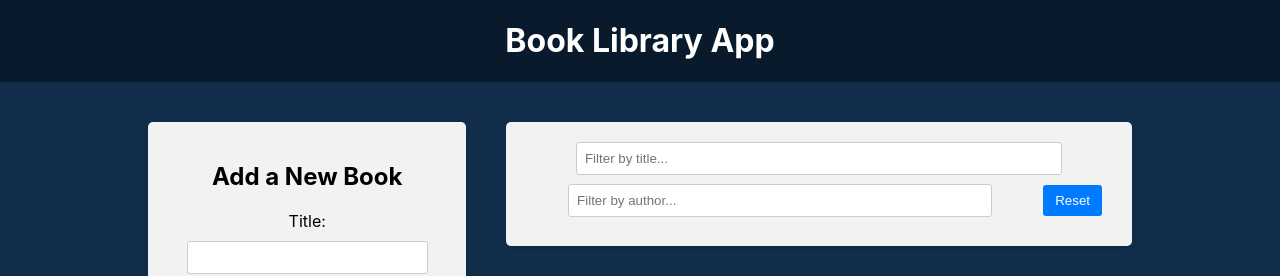
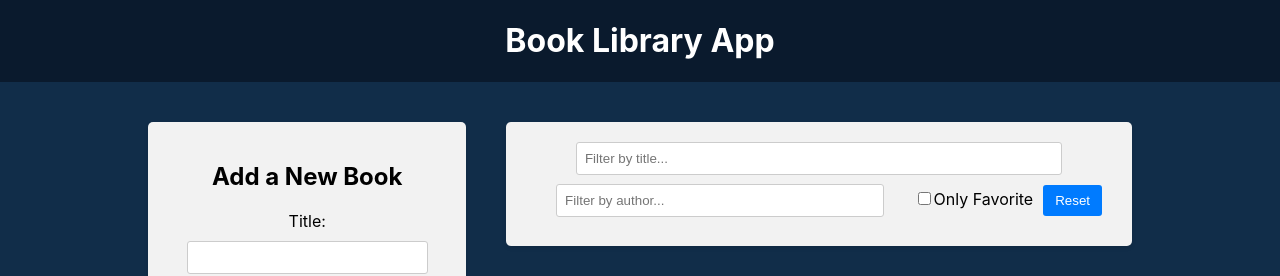
Before and after one commit to Vachek-hooves/react-redux, a React (Create React App) app in the folder frontend/: page / in a window 1280 px wide. Shown: the top 276 px of the page. Built offline with nearby package versions, Linux system fonts and the light colour scheme.

Commit message:
Favorite checkbox filter

```diff
--- a/frontend/src/components/BookList/BookList.js
+++ b/frontend/src/components/BookList/BookList.js
@@ -5,6 +5,7 @@ import './BookList.css';
 import {
   selectTitleFilter,
   selectAuthorFilter,
+  selectFavoriteFilter,
 } from '../../redux/slices/filterSlice';
 
 export default function BookList() {
@@ -12,7 +13,8 @@ export default function BookList() {
   const books = useSelector((state) => state.books);
   const titleFilter = useSelector(selectTitleFilter);
   const authorFilter = useSelector(selectAuthorFilter);
-  console.log(titleFilter, authorFilter);
+  const favoriteFilter = useSelector(selectFavoriteFilter);
+  // console.log('title filter -',titleFilter, 'author filter -', authorFilter);
 
   // useDispatch - hook for action sending (it will be an object)
   const dispatch = useDispatch();
@@ -25,6 +27,7 @@ export default function BookList() {
 
   const toggleHandle = (id) => {
     dispatch(toggleFavorite(id));
+    console.log(id);
   };
 
   const filteredBooks = books.filter((book) => {
@@ -34,11 +37,12 @@ export default function BookList() {
     const matchesAuthor = book.author
       .toLowerCase()
       .includes(authorFilter.toLowerCase());
+    const matchesFavorite = favoriteFilter ? book.isFavorite : book;
     // return mathcesTitle && matchesAuthor
-    console.log('author match',book.author.toLowerCase().includes(authorFilter.toLowerCase()));
-    console.log('title macth',book.title.toLowerCase().includes(titleFilter.toLowerCase()));
+    // console.log('author match',book.author.toLowerCase().includes(authorFilter.toLowerCase()));
+    // console.log('title macth',book.title.toLowerCase().includes(titleFilter.toLowerCase()));
     // console.log({ title: book.title, author: book.author, mathcesTitle ,matchesAuthor});
-    return  matchesAuthor && mathcesTitle;
+    return matchesAuthor && mathcesTitle && matchesFavorite;
   });
 
   return (
--- a/frontend/src/components/Filter/Filter.js
+++ b/frontend/src/components/Filter/Filter.js
@@ -2,9 +2,11 @@ import { useDispatch, useSelector } from 'react-redux';
 import {
   setTitleFilter,
   setAuthorFilter,
+  setFavoriteFilter,
   resetFilters,
   selectTitleFilter,
   selectAuthorFilter,
+  selectFavoriteFilter,
 } from '../../redux/slices/filterSlice';
 
 import './Filter.css';
@@ -19,14 +21,16 @@ export default function Filter() {
   const authorFilter = useSelector(selectAuthorFilter);
   // console.log(useSelector(selectAuthorFilter));
 
+  const favoriteFilter= useSelector(selectFavoriteFilter)
   const handleTitleFilterChange = (e) => {
     dispatch(setTitleFilter(e.target.value));
   };
-
   const handleAuthorFilterChange = (e) => {
     dispatch(setAuthorFilter(e.target.value));
   };
-
+  const handleFavoriteFilterChange = (e) => {
+    dispatch(setFavoriteFilter(e.target.checked));
+  };
   const handleResetFilters = () => {
     dispatch(resetFilters());
   };
@@ -52,7 +56,19 @@ export default function Filter() {
             onChange={(e) => handleAuthorFilterChange(e)}
           />
         </div>
-        <button onClick={handleResetFilters}>Reset</button>
+        <div>
+          <label>
+            <input
+              type="checkbox"
+              id="favorite"
+              name="favorite"
+              checked={favoriteFilter}
+              onChange={(e) => handleFavoriteFilterChange(e)}
+            />
+            Only Favorite
+          </label>
+          <button onClick={handleResetFilters}>Reset</button>
+        </div>
       </div>
     </div>
   );
--- a/frontend/src/redux/slices/filterSlice.js
+++ b/frontend/src/redux/slices/filterSlice.js
@@ -3,6 +3,7 @@ import { createSlice } from '@reduxjs/toolkit';
 const initialState = {
   title: '',
   author: '',
+  favorite: false,
 };
 
 const filterSlice = createSlice({
@@ -17,25 +18,29 @@ const filterSlice = createSlice({
     setAuthorFilter: (state, action) => {
       state.author = action.payload;
     },
-    resetFilters: (state, action) => {
-      return  initialState
+    setFavoriteFilter: (state, action) => {
+      state.favorite = action.payload;
+    },
+    resetFilters: () => {
+      return initialState;
     },
   },
 });
 // now filterSlice is an object which has properties "actions"
 console.log(filterSlice.actions);
-console.log(filterSlice.actions.setTitleFilter('test')); // 'test' - is a payload example like from a classic actionCreator
-console.log(filterSlice.actions.setAuthorFilter('author name'));
-console.log(filterSlice.actions.resetFilters());
+// console.log(filterSlice.actions.setTitleFilter('test')); // 'test' - is a payload example like from a classic actionCreator
+// console.log(filterSlice.actions.setAuthorFilter('author name'));
+// console.log(filterSlice.actions.resetFilters());
 
 // * destructuring setTitleFilter (actionCreator) method from filterSlice
-
 export const { setTitleFilter } = filterSlice.actions;
 export const { resetFilters } = filterSlice.actions;
 export const { setAuthorFilter } = filterSlice.actions;
+export const { setFavoriteFilter } = filterSlice.actions;
 
 export const selectTitleFilter = (state) => state.filter.title; // to show result in input value attribute
-export const selectAuthorFilter = (state) => state.filter.author; // fulter - name: filter, author - properties what is changing in setAuthorFilter reducer.
+export const selectAuthorFilter = (state) => state.filter.author; // filter - name: filter, author - properties what is changing in setAuthorFilter reducer.
+export const selectFavoriteFilter = (state) => state.filter.favorite;
 
 // export whole reducer to add it to store.
 export default filterSlice.reducer;
```
